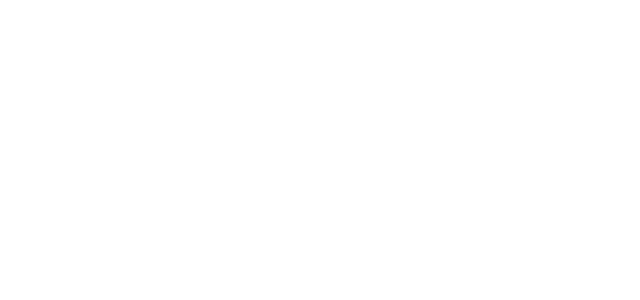
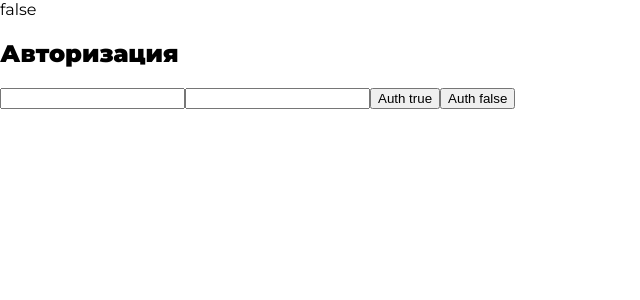
Before and after one commit to AntonGorban/social-parser, a React (Create React App) app in the folder app/: page /#/auth in a window 1280 px wide. Shown: the top 300 px of the page, without its empty margins (0-640 px from the left). Built offline with nearby package versions, Linux system fonts and the light colour scheme.

Commit message:
init routing

```diff
--- a/app/src/App.js
+++ b/app/src/App.js
@@ -1,7 +1,21 @@
 import classes from "./App.Module.css";
+import { Switch, Route, Redirect } from "react-router-dom";
+import { AuthContainer } from "./Screens/Auth/AuthContainer";
+import { Home } from "./Screens/Home/Home";
+import { Nav } from "./Components/Nav/Nav";
 
-function App() {
-  return <div></div>;
+function App({ isAuth }) {
+  return (
+    <div>
+      {isAuth ? <Nav /> : ""}
+      {isAuth ? "true" : "false"}
+      <Switch>
+        <Route exact path="/home" component={Home} />
+        <Route exact path="/auth" component={AuthContainer} />
+        <Redirect to="/auth" />
+      </Switch>
+    </div>
+  );
 }
 
 export default App;
--- /dev/null
+++ b/app/src/AppContainer.js
@@ -0,0 +1,9 @@
+import React from "react";
+import { connect } from "react-redux";
+import App from "./App";
+
+let mapStateToProps = (state) => ({ isAuth: state.user.auth });
+
+let mapDispatchToProps = (dispatch) => ({});
+
+export const AppContainer = connect(mapStateToProps, mapDispatchToProps)(App);
--- a/app/src/index.js
+++ b/app/src/index.js
@@ -1,14 +1,23 @@
-import React from 'react';
-import ReactDOM from 'react-dom';
-import './index.css';
-import App from './App';
-import reportWebVitals from './reportWebVitals';
+import React from "react";
+import ReactDOM from "react-dom";
+import "./index.css";
+import { AppContainer } from "./AppContainer";
+import reportWebVitals from "./reportWebVitals";
+import store from "./redux/store";
+import { HashRouter } from "react-router-dom";
+import { Provider } from "react-redux";
+
+global.store = store;
 
 ReactDOM.render(
   <React.StrictMode>
-    <App />
+    <HashRouter>
+      <Provider store={store}>
+        <AppContainer />
+      </Provider>
+    </HashRouter>
   </React.StrictMode>,
-  document.getElementById('root')
+  document.getElementById("root")
 );
 
 // If you want to start measuring performance in your app, pass a function
```
